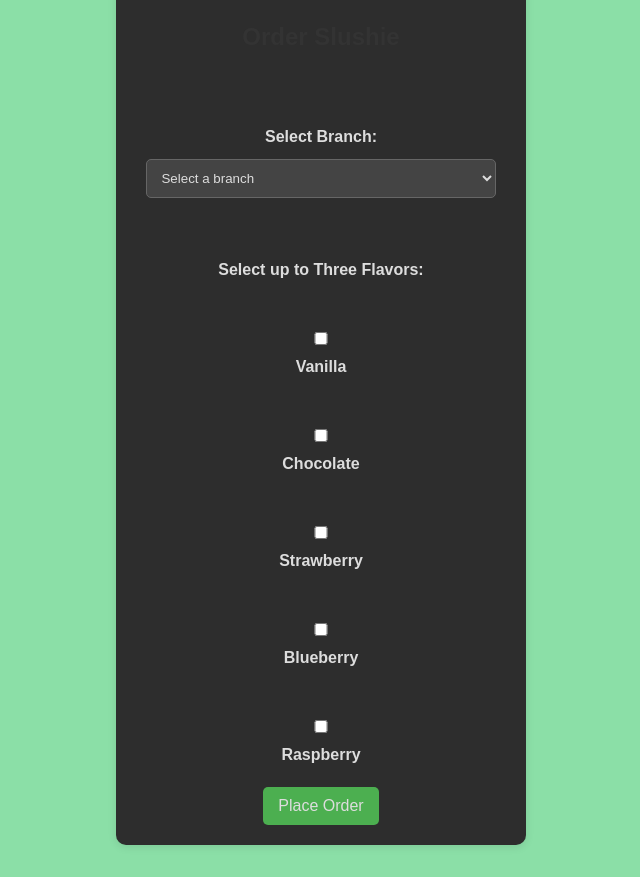
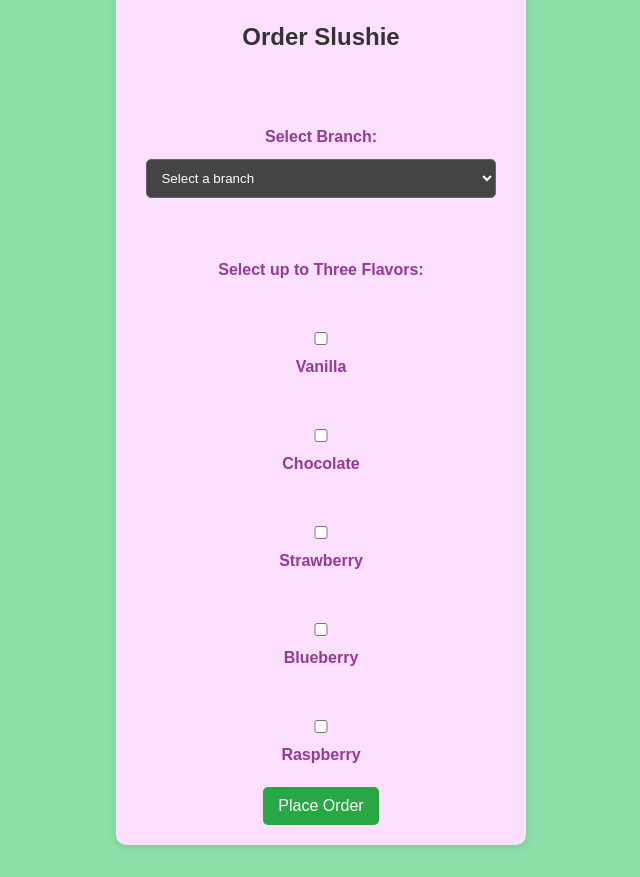
Before and after one commit to ryanwire123/Slushie_Firebase_App, a React (Vite) app: page /order in a window 1280 px wide. Shown: the part 400-1277 px from the top of the page, without its empty margins (319-959 px from the left). Built offline with nearby package versions, Linux system fonts and the light colour scheme; no server answers.

Commit message:
Update OrderPage.css

```diff
--- a/src/components/OrderPage.css
+++ b/src/components/OrderPage.css
@@ -8,17 +8,17 @@
     padding: 20px;
     max-width: 500px;
     margin: 0 auto;
-    background-color: #2d2d2d; /* Darker background for better contrast */
+    background-color: #fde0ff; /* Darker background for better contrast */
     border-radius: 10px;
     box-shadow: 0 2px 8px rgba(0, 0, 0, 0.1); /* Soft shadow for depth */
-    color: #ddd; /* Soft grey text for better readability */
+    color: #ffffff; /* Soft grey text for better readability */
   }
 
   /* Label Styling */
   .order-page label {
     margin: 10px 0 5px;
     font-weight: bold;
-    color: #ddd; /* Soft grey color for labels */
+    color: #933996; /* Soft grey color for labels */
   }
 
   /* Select Element Styling */
@@ -29,14 +29,14 @@
     border-radius: 5px;
     border: 1px solid #666; /* Darker border for select */
     background-color: #444; /* Dark background for select */
-    color: #ddd; /* Soft grey text inside select */
+    color: #ffffff; /* Soft grey text inside select */
   }
 
   /* Button Styling */
   .order-page button {
     padding: 10px 15px;
-    background-color: #4CAF50; /* Green button color */
-    color: #ddd; /* Grey text color for button */
+    margin-top: 20px;
+    color: #ffffff; /* Grey text color for button */
     border: none;
     border-radius: 5px;
     cursor: pointer;
@@ -57,7 +57,6 @@
   /* Input & Select Focus Effect */
   .order-page input:focus,
   .order-page select:focus {
-    border: 1px solid #4CAF50; /* Green border on focus for better visibility */
     outline: none; /* Remove default outline */
   }
 
```
